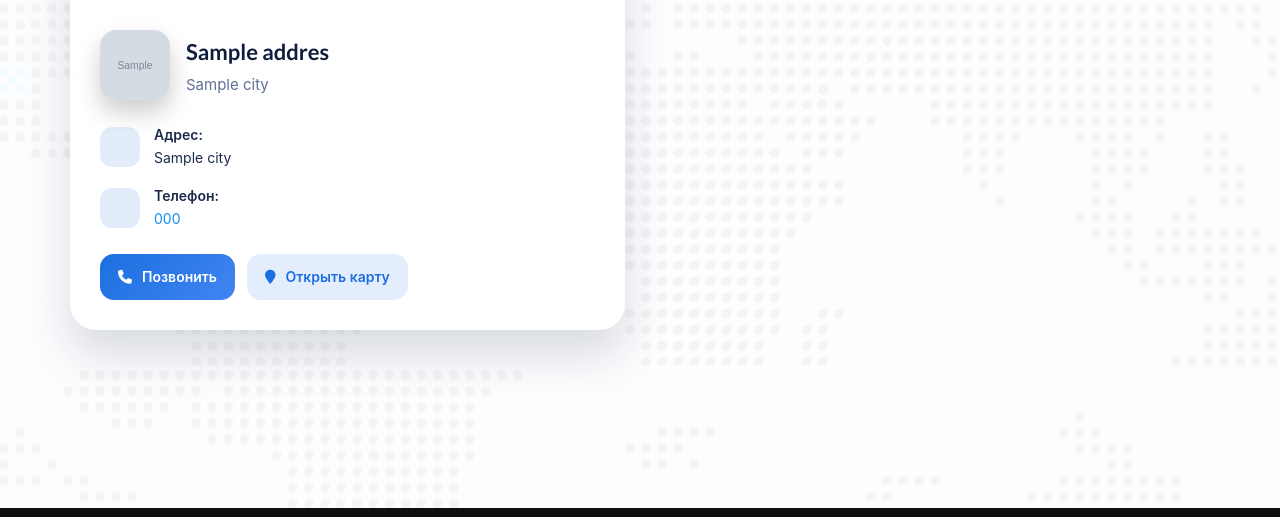
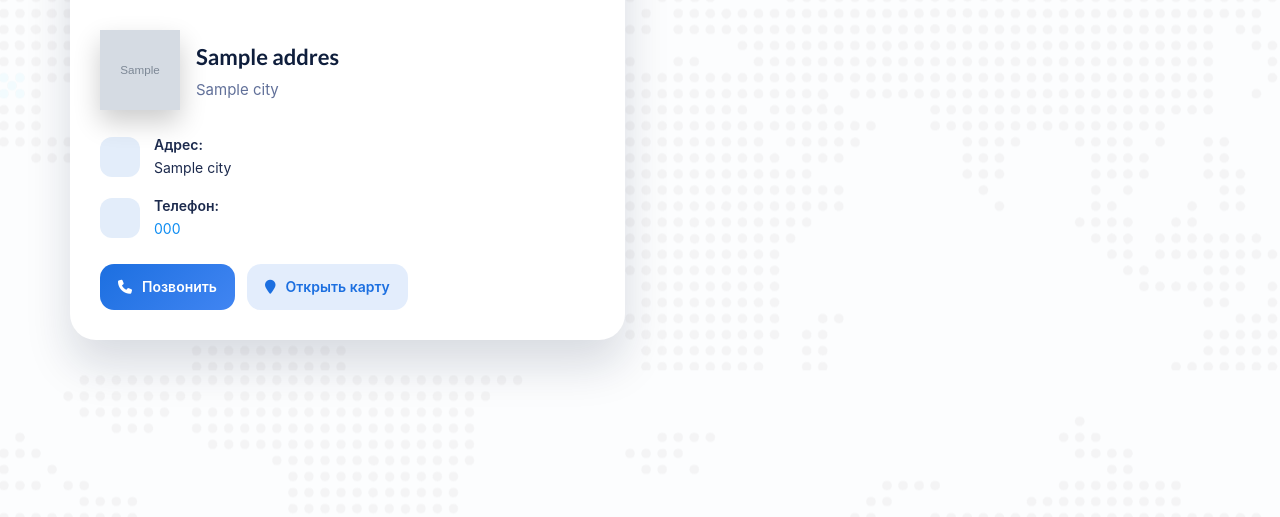
Before and after one commit to Shakhriyor10/atlas_express, a Django app: page /ru/contacts/ in a window 1280 px wide. Shown: the part 1388-1905 px from the top of the page. Run offline with Django 3.2, Linux system fonts and the light colour scheme; tables that the repository leaves empty hold one stand-in row (values such as "Sample post"); grey boxes marked "Sample" are stand-in pictures; some libraries are stand-ins or nearby versions; grey boxes are pictures that could not be loaded.

Commit message:
Adjust country photo to square

```diff
--- a/templates/contacts.html
+++ b/templates/contacts.html
@@ -114,9 +114,9 @@
         }
 
         .contact-meta .country-photo {
-            width: 70px;
-            height: 70px;
-            border-radius: 16px;
+            width: 80px;
+            height: 80px;
+            border-radius: 0;
             overflow: hidden;
             box-shadow: 0 12px 25px rgba(0, 0, 0, 0.2);
         }
```
